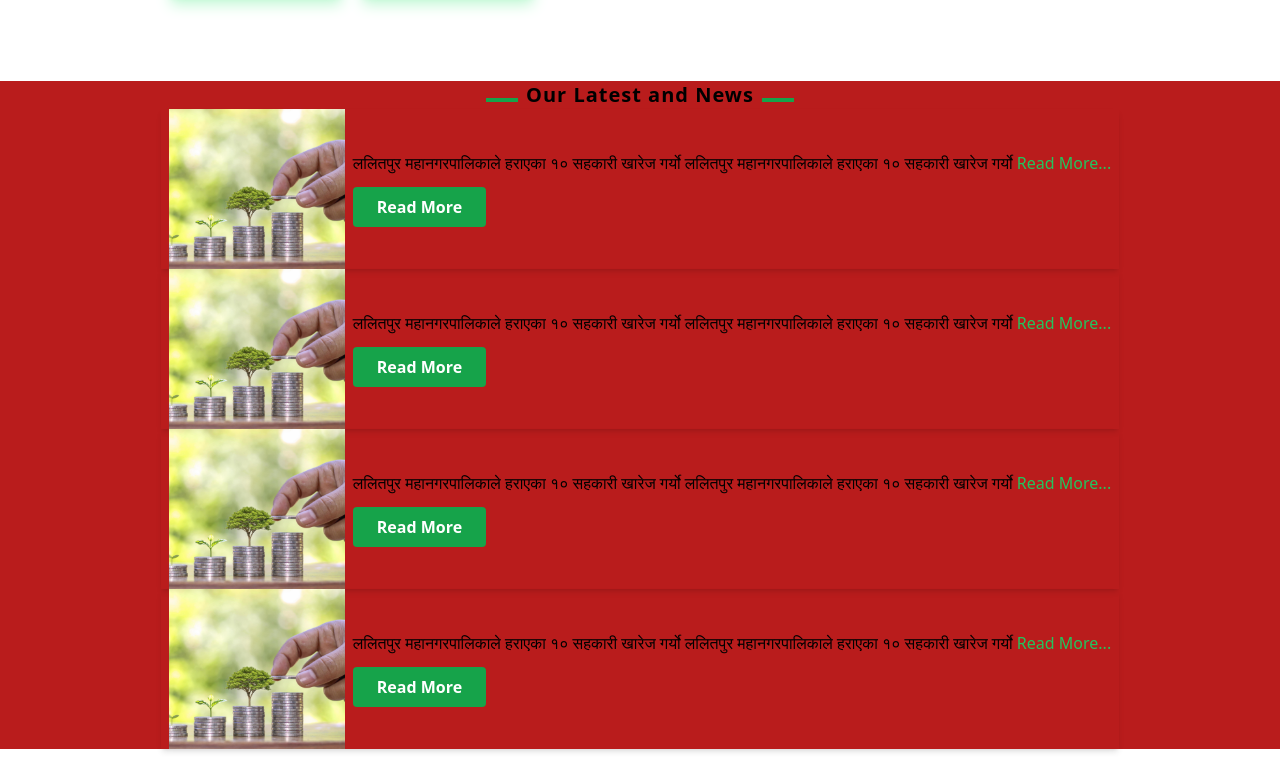
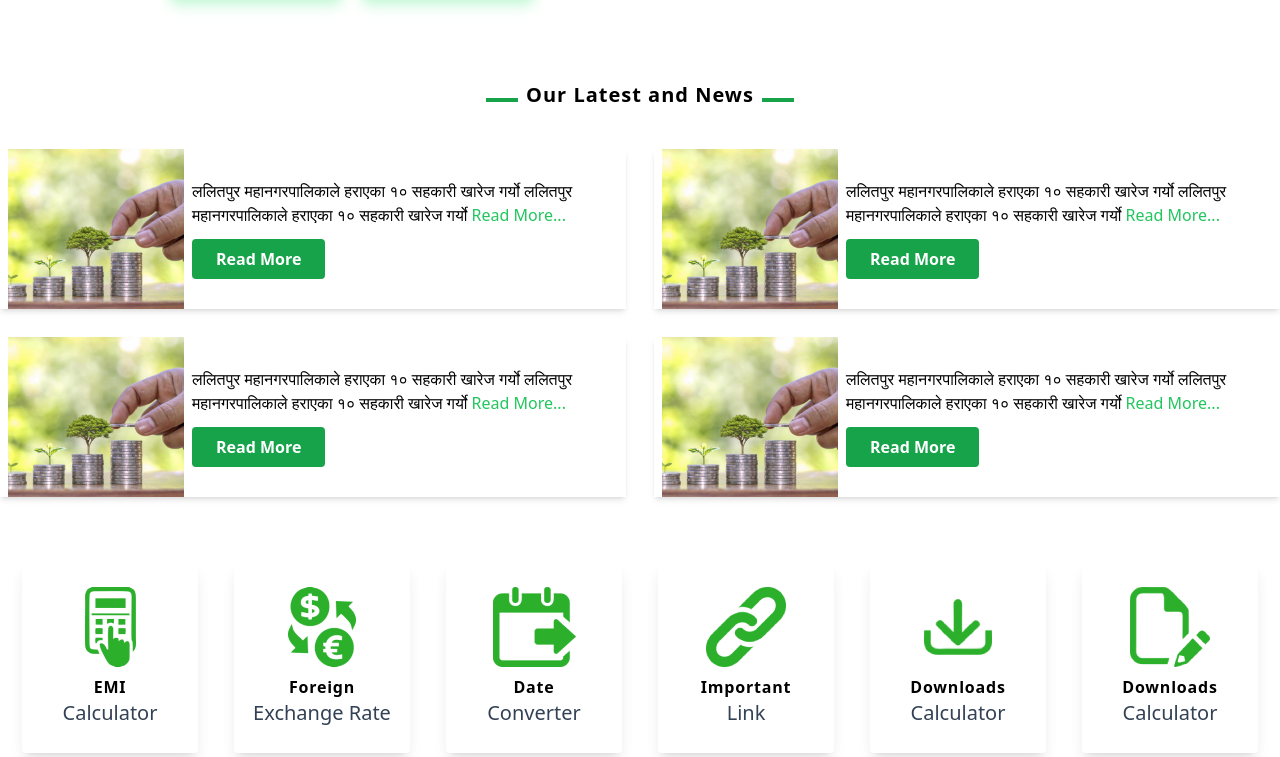
Before and after one commit to dpshkhnl/vedanta_website, a website: page index.html in a window 1280 px wide. Shown: the part 1643-2400 px from the top of the page. Drawn offline with nearby package versions, Linux system fonts and the light colour scheme.

Commit message:
adding and spacing

```diff
--- a/index.html
+++ b/index.html
@@ -217,7 +217,7 @@
 
     <!-- News and Latest -->
     <div
-      class="flex flex-col items-center flex-wrap justify-center bg-red-700 container"
+      class="flex flex-col items-center flex-wrap justify-center container mx-auto"
     >
       <div class="flex items-baseline">
         <div class="w-8 h-1 bg-green-600"></div>
@@ -226,7 +226,11 @@
         </p>
         <div class="w-8 h-1 bg-green-600"></div>
       </div>
-      <div class="" data-aos="fade-up" data-aos-anchor-placement="top-bottom">
+      <div
+        class="grid grid-cols-1 md:grid-cols-2 gap-7 mt-10"
+        data-aos="fade-up"
+        data-aos-anchor-placement="top-bottom"
+      >
         <div class="flex items-center shadow-md px-2">
           <img
             class="w-44 h-40 object-cover mr-2"
@@ -308,7 +312,7 @@
 
     <!-- Calculation Section -->
     <div
-      class="flex gap-5 flex-wrap items-center justify-center my-8 mx-5"
+      class="flex gap-9 flex-wrap items-center justify-center my-16 mx-auto container"
       data-aos="zoom-in"
       data-aos-anchor-placement="top-bottom"
       data-aos-duration="4000"
@@ -346,18 +350,25 @@
       >
         <a href="#"><img src="assets/Foreign-Exchange-1-1.png" alt="" /></a>
         <p class="font-semibold tracking-wider mt-2">Downloads</p>
-        <!-- <p class="text-slate-700 text-xl">Calculator</p> -->
+        <p class="text-slate-700 text-xl">Calculator</p>
+      </div>
+      <div
+        class="flex flex-col justify-center items-center bg-white shadow-lg w-44 h-48 rounded hover:shadow-green-300"
+      >
+        <a href="#"><img src="assets/Notice-1.png" alt="" /></a>
+        <p class="font-semibold tracking-wider mt-2">Downloads</p>
+        <p class="text-slate-700 text-xl">Calculator</p>
       </div>
     </div>
 
     <!-- Footer Section -->
 
     <footer
-      class="w-full h-auto flex flex-col md:flex-row px-6 py-3 mt-16 md:justify-around justify-center bg-[#fafafa]"
+      class="container mx-auto h-auto flex flex-col md:flex-row px-6 py-3 mt-16 md:justify-between justify-center bg-[#fafafa]"
     >
       <div class="flex flex-col mb-4 lg:mr-16">
         <p class="font-semibold text-xl text-[#278817] mt-4">Office Address</p>
-        <div class="mb-2 w-auto h-[2px] bg-slate-200"></div>
+        <div class="mb-2 h-[2px] bg-slate-200"></div>
         <div class="flex flex-col gap-2">
           <p>
             <i class="fa-solid fa-location-dot mr-2 text-[#278817]"></i>[Place
```
Also changed, not shown: src/output.css.
